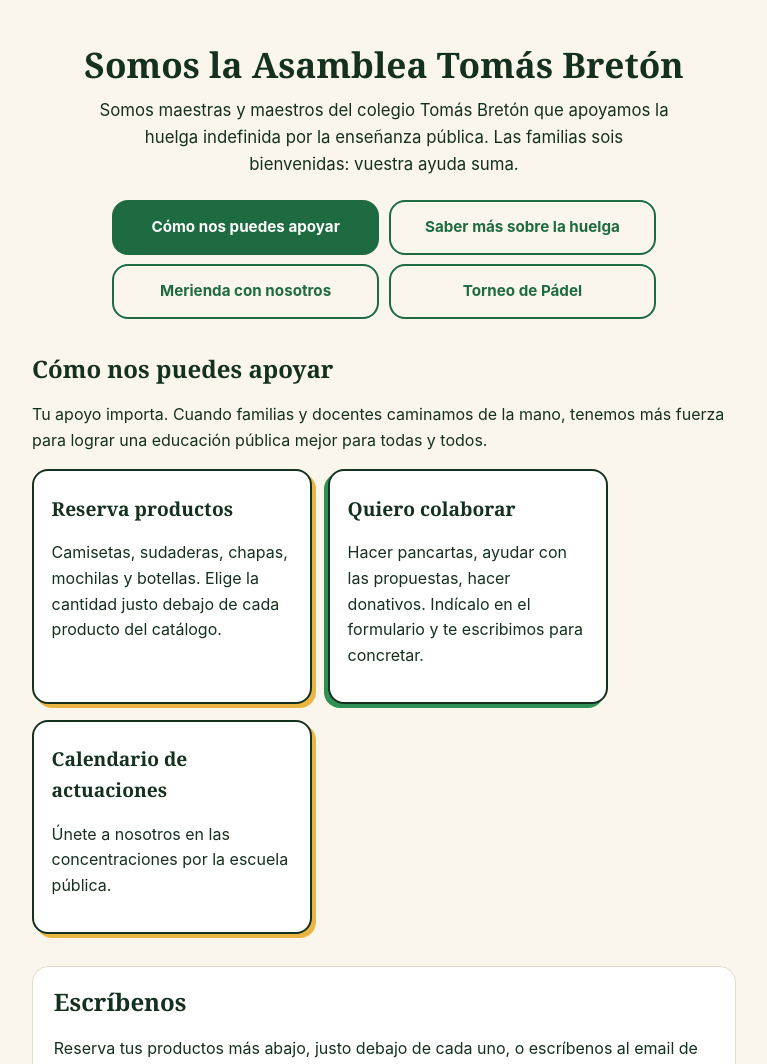
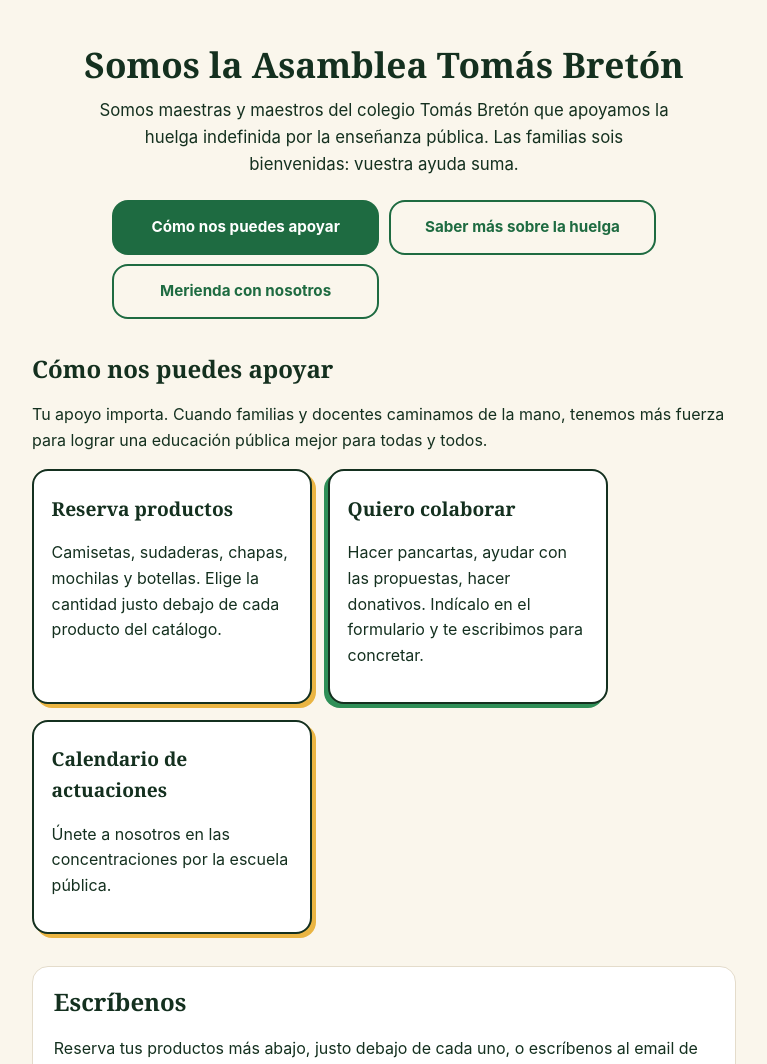
Before and after one commit to asambleatomasbreton/asamblea-web, a plain HTML site: page index.html in a window 1280 px wide. Shown: the part 918-1982 px from the top of the page, without its empty margins (256-1023 px from the left). Drawn offline with Linux system fonts and the light colour scheme; no server answers.

Commit message:
Update index.html

```diff
--- a/index.html
+++ b/index.html
@@ -25,7 +25,6 @@
       <a class="boton" href="#apoyar">Cómo nos puedes apoyar</a>
       <a class="boton boton-sec" href="#peticiones">Saber más sobre la huelga</a>
       <a class="boton boton-sec" href="1-merienda-por-la-publica-2026-11-10.jpg" target="_blank" rel="noopener">Merienda con nosotros</a>
-      <a class="boton boton-sec" href="3-torneo-padel.html">Torneo de Pádel</a>
     </div>
   </section>
 
```
